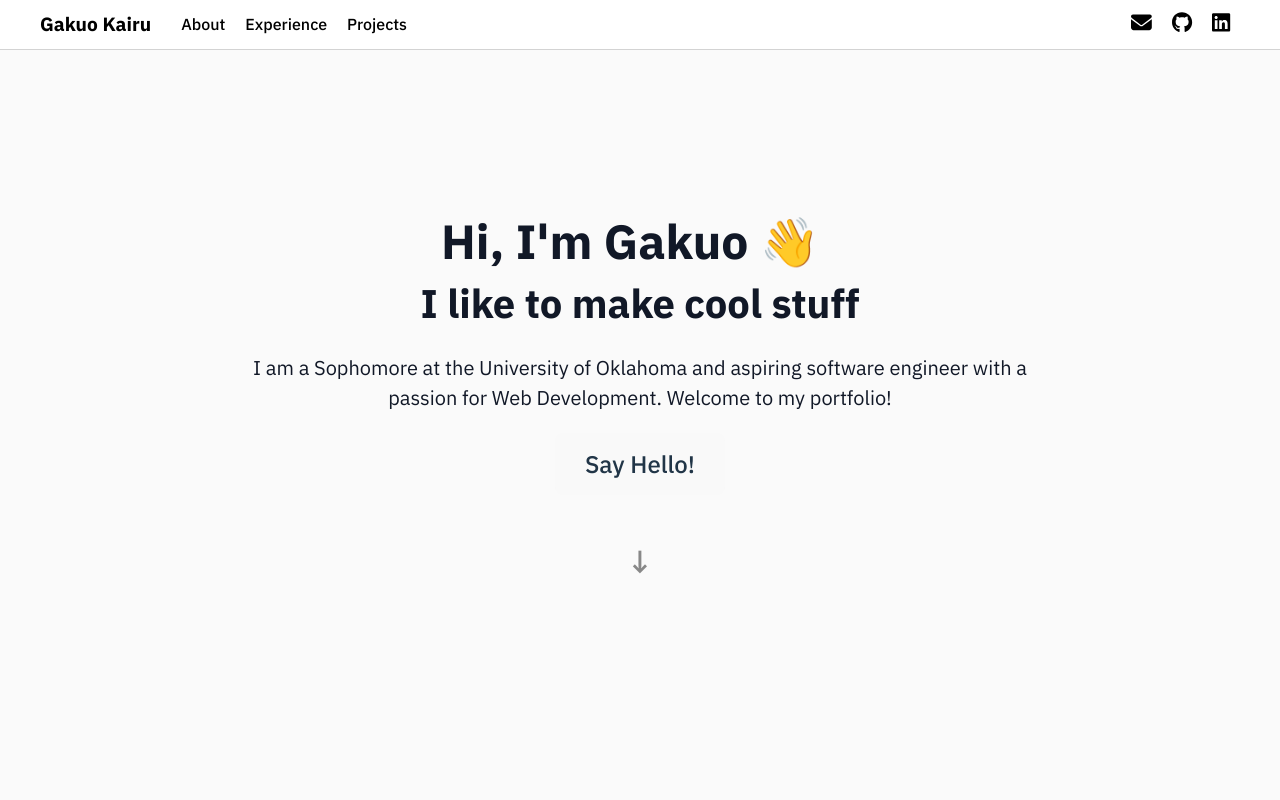
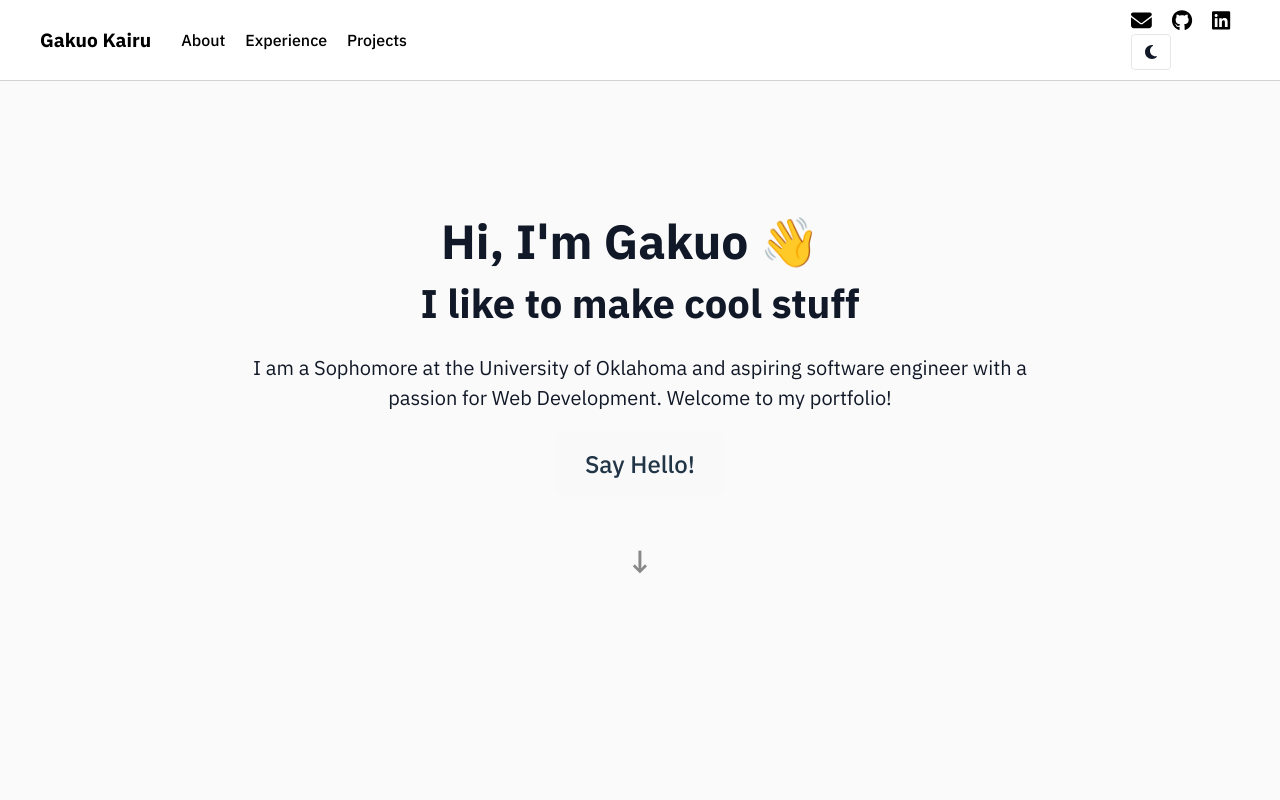
Before and after one commit to kairugakuo2/Portfolio, a React (Vite) app: page / in a window 1280 px wide. Shown: the top 800 px of the page. Built offline with nearby package versions, Linux system fonts and the light colour scheme.

Commit message:
Add dark/light theme toggle with localStorage persistence

```diff
--- a/src/App.jsx
+++ b/src/App.jsx
@@ -1,5 +1,6 @@
 import React, { useEffect } from "react";
 import './styles/App.css'
+import { ThemeProvider } from './context/ThemeContext';
 import NavBar from './components/NavBar';
 import FadeInSection from './components/FadeInSection';
 import Intro from "./sections/Intro";
@@ -17,6 +18,7 @@ const App = () => {
         }, 0);
     }, []);
     return (
+        <ThemeProvider>
             <div className="App" >
                 <NavBar/>
 
@@ -34,6 +36,7 @@ const App = () => {
 
 
             </div>
+        </ThemeProvider>
     );
 };
 export default App
--- a/src/components/NavBar.jsx
+++ b/src/components/NavBar.jsx
@@ -2,6 +2,7 @@ import React, { useState } from "react";
 import { FontAwesomeIcon } from "@fortawesome/react-fontawesome";
 import { faEnvelope} from "@fortawesome/free-solid-svg-icons";
 import { faGithub, faLinkedin} from '@fortawesome/free-brands-svg-icons';
+import ThemeToggle from "./ThemeToggle";
 import "../styles/App.css";
 
 const NavBar = () => {
@@ -29,6 +30,7 @@ const NavBar = () => {
                         <a target="_blank" href="https://www.linkedin.com/in/gakuo/">
                             <FontAwesomeIcon icon={faLinkedin} className="socialIcon"/>
                         </a>
+                        <ThemeToggle />
                     </div>
                 </div>
             </div>
--- /dev/null
+++ b/src/components/ThemeToggle.jsx
@@ -0,0 +1,21 @@
+import React from "react";
+import { FontAwesomeIcon } from "@fortawesome/react-fontawesome";
+import { faSun, faMoon } from "@fortawesome/free-solid-svg-icons";
+import { useTheme } from "../context/ThemeContext";
+
+const ThemeToggle = () => {
+    const { theme, toggleTheme } = useTheme();
+
+    return (
+        <button
+            type="button"
+            className="theme-toggle"
+            onClick={toggleTheme}
+            aria-label={theme === "light" ? "Switch to dark mode" : "Switch to light mode"}
+        >
+            <FontAwesomeIcon icon={theme === "light" ? faMoon : faSun} />
+        </button>
+    );
+};
+
+export default ThemeToggle;
--- /dev/null
+++ b/src/context/ThemeContext.jsx
@@ -0,0 +1,44 @@
+import React, { createContext, useContext, useEffect, useState } from "react";
+
+const ThemeContext = createContext(null);
+
+function getInitialTheme() {
+    try {
+        const stored = window.localStorage.getItem("theme");
+        if (stored === "light" || stored === "dark") return stored;
+    } catch {
+        // localStorage unavailable (e.g. private browsing) - fall through
+    }
+    return window.matchMedia("(prefers-color-scheme: dark)").matches ? "dark" : "light";
+}
+
+export function ThemeProvider({ children }) {
+    const [theme, setTheme] = useState(getInitialTheme);
+
+    useEffect(() => {
+        document.documentElement.setAttribute("data-theme", theme);
+        try {
+            window.localStorage.setItem("theme", theme);
+        } catch {
+            // localStorage unavailable - theme still applies for this session
+        }
+    }, [theme]);
+
+    const toggleTheme = () => {
+        setTheme((prev) => (prev === "light" ? "dark" : "light"));
+    };
+
+    return (
+        <ThemeContext.Provider value={{ theme, toggleTheme }}>
+            {children}
+        </ThemeContext.Provider>
+    );
+}
+
+export function useTheme() {
+    const context = useContext(ThemeContext);
+    if (!context) {
+        throw new Error("useTheme must be used within a ThemeProvider");
+    }
+    return context;
+}
--- a/src/styles/App.css
+++ b/src/styles/App.css
@@ -375,3 +375,23 @@ nav{
    }
 
  }
+
+ /* ========== THEME TOGGLE ========== */
+.theme-toggle {
+  background: transparent;
+  border: 1px solid var(--color-border);
+  color: var(--color-text);
+  border-radius: 4px;
+  width: 36px;
+  height: 36px;
+  display: flex;
+  align-items: center;
+  justify-content: center;
+  cursor: pointer;
+  margin-left: 10px;
+  transition: border-color 150ms ease;
+}
+
+.theme-toggle:hover {
+  border-color: var(--color-accent);
+}
```
Lines whose indentation alone changed are shown as unchanged.
